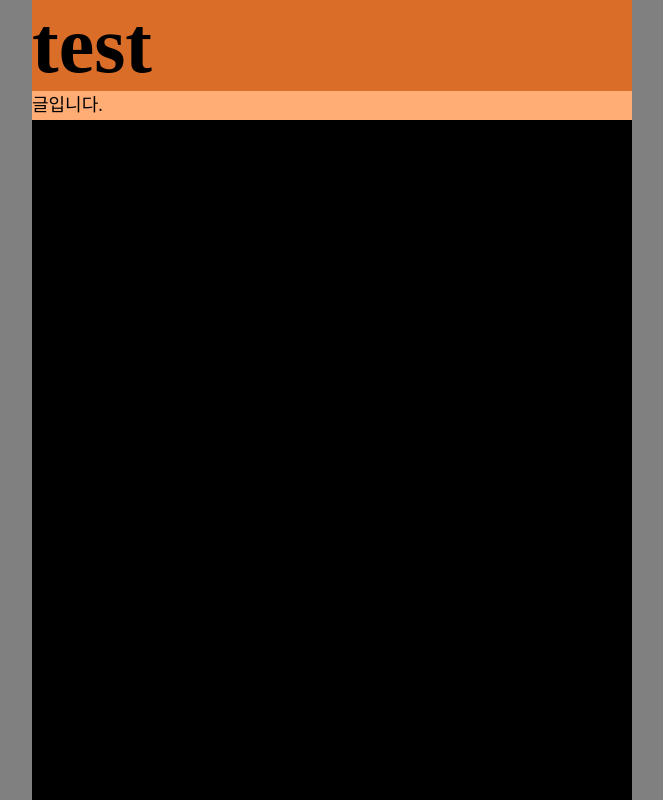
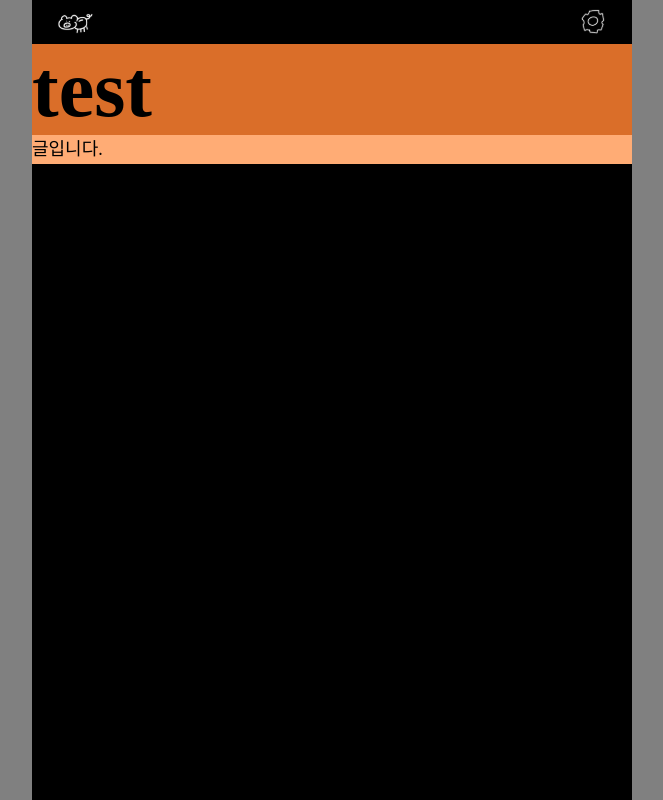
Before and after one commit to juncastle97/zerocost, a Next.js app: page / in a window 1280 px wide. Shown: the whole page, without its empty margins (308-971 px from the left). Built offline with nearby package versions, Linux system fonts and the light colour scheme; a web font is replaced by a local one.

Commit message:
feat : gnb

```diff
--- a/src/components/Gnb/gnb.module.scss
+++ b/src/components/Gnb/gnb.module.scss
@@ -0,0 +1,8 @@
+.gnbWrap {
+  width: 100%;
+  padding: 0 2.4rem;
+  height: 4.4rem;
+  display: flex;
+  justify-content: space-between;
+  align-items: center;
+}
--- a/src/components/Gnb/index.tsx
+++ b/src/components/Gnb/index.tsx
@@ -1,5 +1,22 @@
-"use client";
+import classNames from "classnames/bind";
+import Image from "next/image";
+import { useState } from "react";
+
+import pig from "@/../public/icons/ic-logo.svg";
+import setting from "@/../public/icons/ic-setting.svg";
+
+import style from "./gnb.module.scss";
+
+const cn = classNames.bind(style);
 
 export default function Gnb() {
-  return <></>;
+  const [gnbMore, setGnbMore] = useState();
+  return (
+    <div className={cn("gnbWrap")}>
+      <Image src={pig} alt={"로고"} width={40} height={40} />
+      <div>{gnbMore}</div>
+
+      <Image src={setting} alt={"메뉴"} width={30} height={30} />
+    </div>
+  );
 }
```
